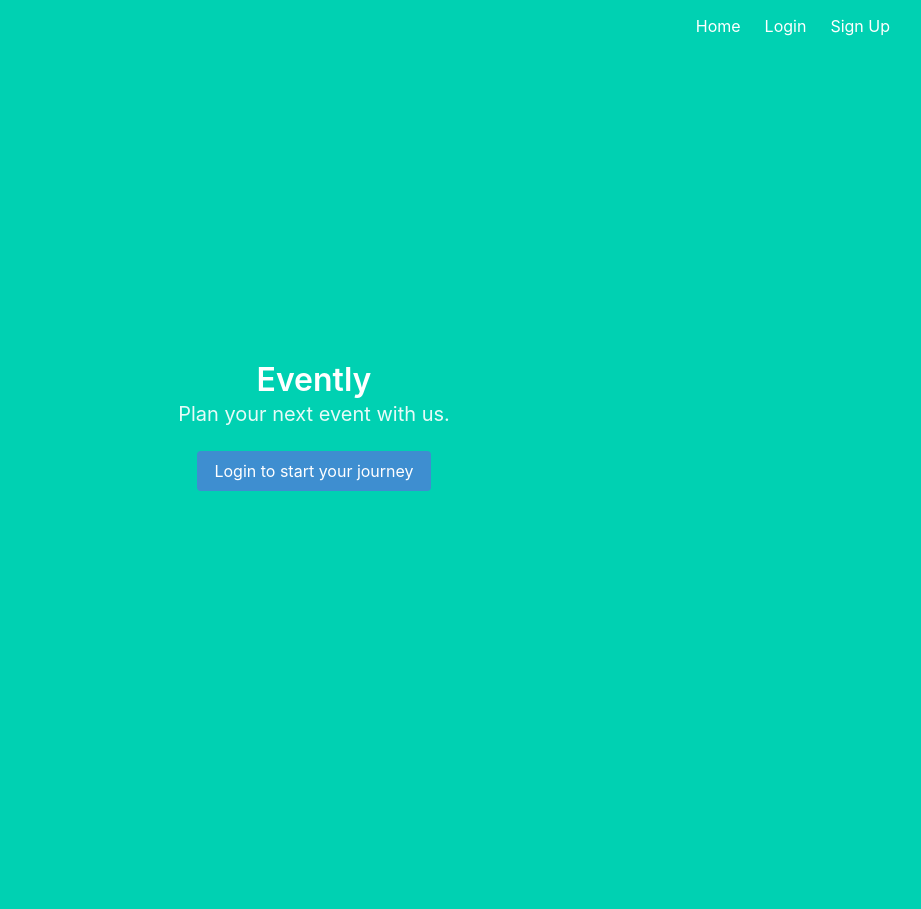
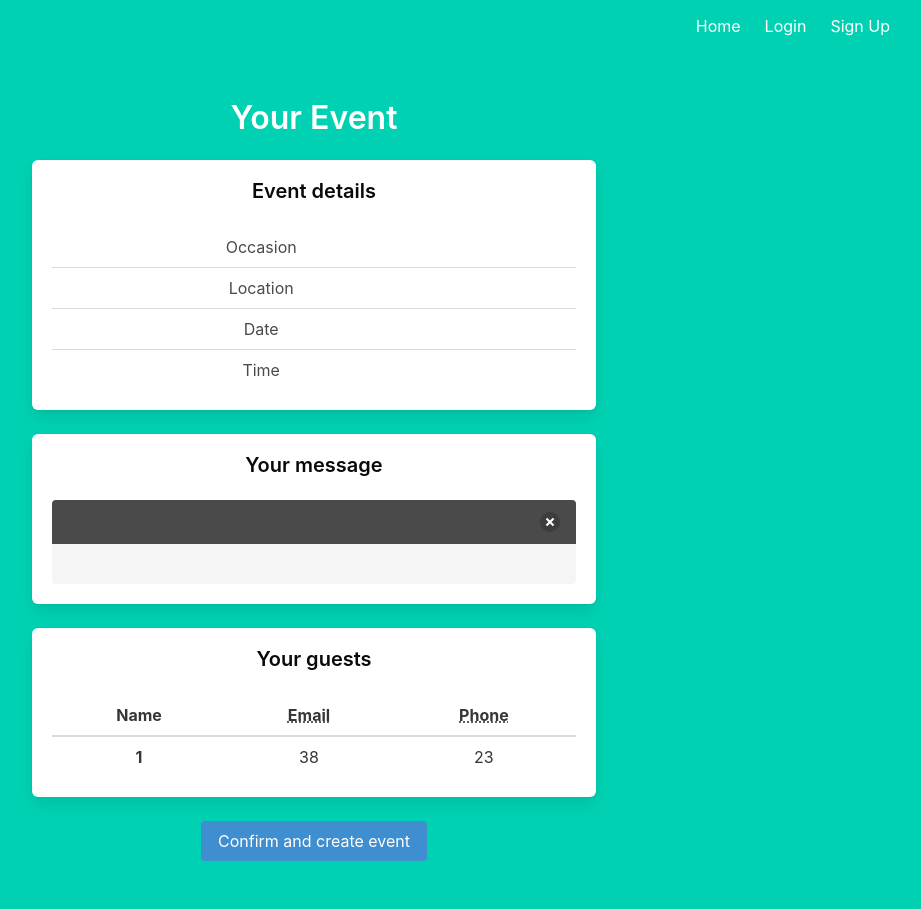
Before and after one commit to wbglaeser/ev-flask, a Python web app: template templates/event_overview.html in a window 1280 px wide. Shown: the whole page, without its empty margins (326-1247 px from the left). Before the commit the page ends 491 px from the top, so only its background shows below. Run offline with Jinja, Linux system fonts and the light colour scheme; the template is opened without the code that fills it, so the values that code supplies are empty.

Commit message:
add event overview

```diff
--- a/templates/event_overview.html
+++ b/templates/event_overview.html
@@ -2,18 +2,87 @@
 
 {% block content %}
 <h1 class="title">
-  Evently
+  Your Event
 </h1>
-<h2 class="subtitle">
-  Plan your next event with us.
-</h2>
+<div class="columns is-centered">
+    <div class="column is-half">
 
-{% if current_user.is_authenticated %}
-<a href="/event" class="button is-info"> Start your journey </a>
-{% endif %}
+        <div class="box">
+            <h5 class="title is-5 has-text-black">Event details</h5>
+            <div class="content">
+            <table>
+                <tbody>
+                    <tr>
+                        <td>Occasion</td>
+                        <td><b>{{event.occasion}}</b></td>
+                    </tr>
+                    <tr>
+                        <td>Location</td>
+                        <td><b>{{event.location}}</b></td>
+                    </tr>
+                    <tr>
+                        <td>Date</td>
+                        <td><b>{{event.date}}</b></td>
+                    </tr>
+                    <tr>
+                        <td>Time</td>
+                        <td><b>{{event.time}}</b></td>
+                    </tr>
+                </tbody>
+            </table>
+            </div>
+        </div>
 
-{% if not current_user.is_authenticated %}
-<a href="/login" class="button is-info"> Login to start your journey </a>
-{% endif %}
+        <div class="box">
+            <h5 class="title is-5 has-text-black">Your message</h5>
+            <article class="message">
+                <div class="message-header">
+                    <p>{{event.subject}}</p>
+                    <button class="delete" aria-label="delete"></button>
+                </div>
+                <div class="message-body">
+                    {{event.message}}
+                </div>
+            </article>
+        </div>
+
+        <div class="box">
+            <h5 class="title is-5 has-text-black">Your guests</h5>
+            <div class="content">
+            <table class="table is-centered">
+                <thead>
+                    <tr>
+                        <th>Name</th>
+                         <th><abbr title="Email">Email</abbr></th>
+                        <th><abbr title="Phone">Phone</abbr></th>
+                    </tr>
+                </thead>
+                <tbody>
+                    <tr>
+                        <th>1</th>
+                        <td>38</td>
+                        <td>23</td>
+                    </tr>
+                </tbody>
+            </table>
+            </div>
+        </div>
+
+                <div class="field is-vertical">
+                    <div class="field-label">
+                        <!-- Left empty for spacing -->
+                    </div>
+                    <div class="field-body">
+                        <div class="field">
+                            <div class="control">
+                                <a href="{{ url_for('main.index') }}" class="button is-info">
+                                    Confirm and create event
+                                </a>
+                            </div>
+                        </div>
+                    </div>
+                </div>
+    </div>
+</div>
 
 {% endblock %}
```
Also changed, not shown: main.py (+15 -6 lines), templates/event.html (+6 -4 lines).
